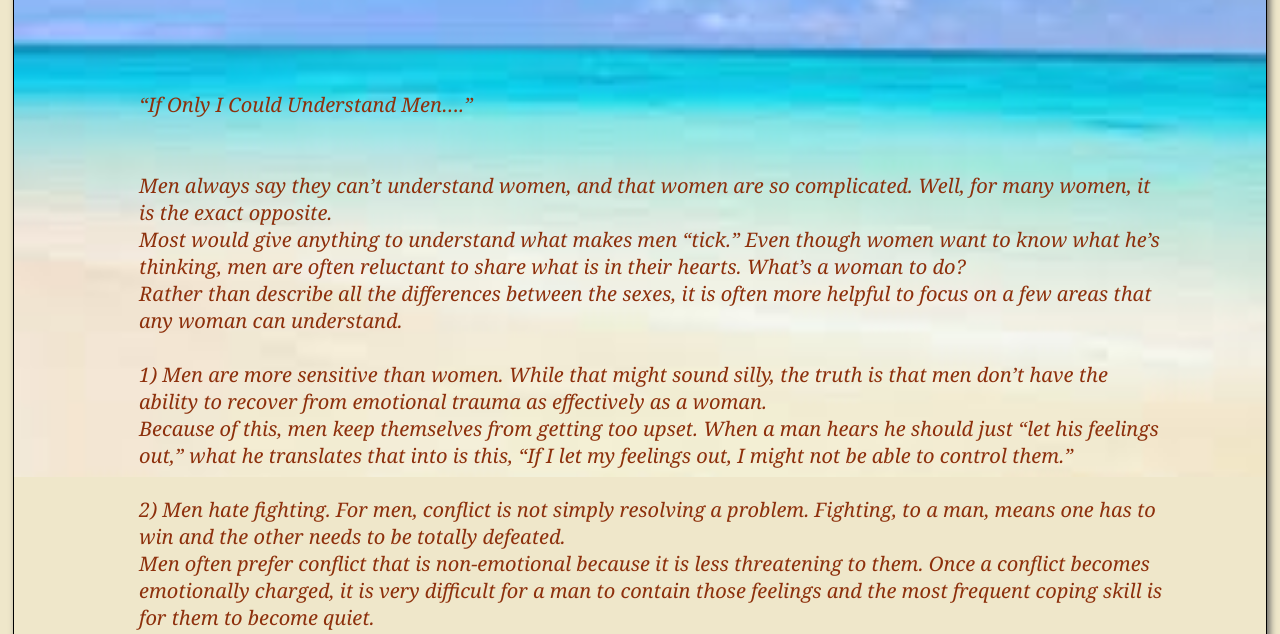
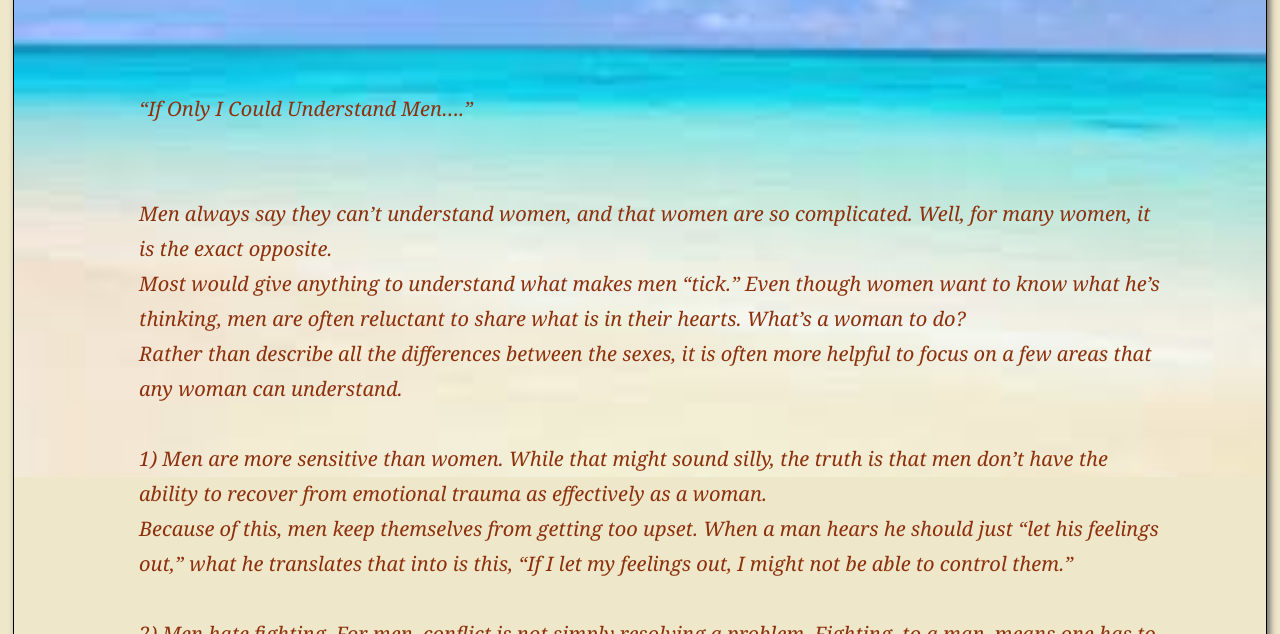
Before and after one commit to tnagele/tnagele.github.io, a plain HTML site: page index.html in a window 1280 px wide. Shown: the part 318-952 px from the top of the page. Drawn offline with Linux system fonts and the light colour scheme.

Commit message:
Update stylesheet.css

```diff
--- a/stylesheet.css
+++ b/stylesheet.css
@@ -36,7 +36,8 @@
 	     color: rgb(141,48,12);
 		 margin-left: 10%;
        	 margin-right: 8%;
-         font-size: 20px;		 }
+         font-size: 20px;
+                line-height: 35px;	   }
 
 
 
```
